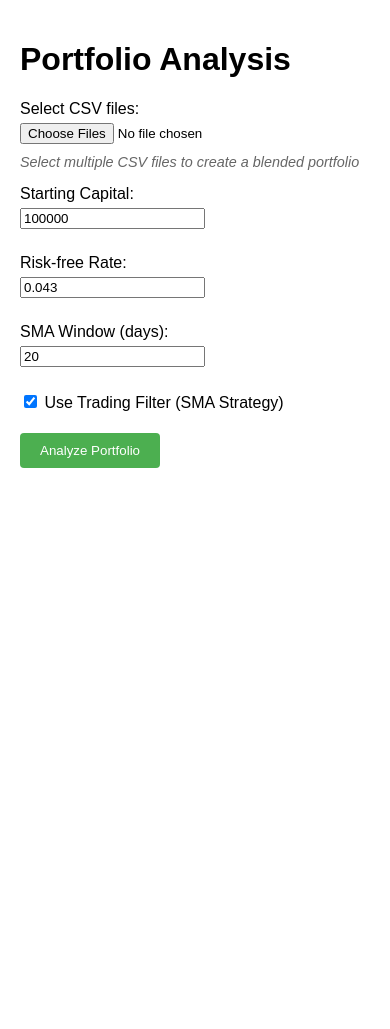
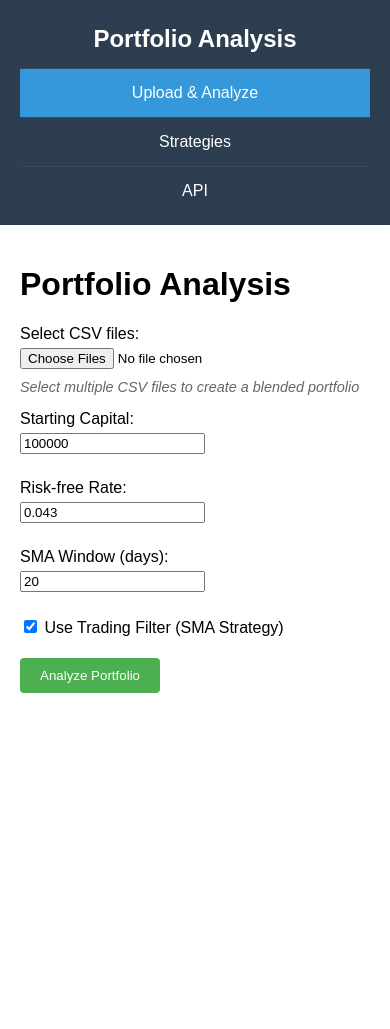
Before and after one commit to perfectm/portfolio-analysis-fastapi, a FastAPI app: page / in a window 390 px wide. Before the commit the page ends 468 px from the top, so only its background shows below. Run offline with FastAPI, Linux system fonts and the light colour scheme.

Commit message:
Add responsive navigation bar to all templates
- Create base.html template with professional navigation bar
- Update upload.html, portfolios.html, and results.html to extend base template
- Add navigation links for Upload & Analyze, Strategies, and API
- Include active state highlighting for current page
- Implement responsive design for mobile devices
- Add professional styling with consistent branding
- Maintain all existing functionality while improving user experience

```diff
--- /dev/null
+++ b/templates/base.html
@@ -0,0 +1,135 @@
+<!DOCTYPE html>
+<html>
+<head>
+    <title>{% block title %}Portfolio Analysis{% endblock %}</title>
+    <style>
+        body {
+            font-family: Arial, sans-serif;
+            margin: 0;
+            padding: 0;
+            background-color: #f5f5f5;
+        }
+
+        /* Navigation Bar Styles */
+        .navbar {
+            background-color: #2c3e50;
+            padding: 0;
+            box-shadow: 0 2px 4px rgba(0,0,0,0.1);
+        }
+
+        .nav-container {
+            max-width: 1200px;
+            margin: 0 auto;
+            display: flex;
+            align-items: center;
+            justify-content: space-between;
+            padding: 0 20px;
+        }
+
+        .nav-brand {
+            color: white;
+            font-size: 1.5rem;
+            font-weight: bold;
+            text-decoration: none;
+            padding: 15px 0;
+        }
+
+        .nav-brand:hover {
+            color: #3498db;
+        }
+
+        .nav-links {
+            display: flex;
+            list-style: none;
+            margin: 0;
+            padding: 0;
+        }
+
+        .nav-links li {
+            margin: 0;
+        }
+
+        .nav-links a {
+            color: white;
+            text-decoration: none;
+            padding: 15px 20px;
+            display: block;
+            transition: background-color 0.3s;
+        }
+
+        .nav-links a:hover {
+            background-color: #34495e;
+        }
+
+        .nav-links a.active {
+            background-color: #3498db;
+        }
+
+        /* Mobile responsive */
+        @media (max-width: 768px) {
+            .nav-container {
+                flex-direction: column;
+                padding: 10px 20px;
+            }
+
+            .nav-links {
+                flex-direction: column;
+                width: 100%;
+            }
+
+            .nav-links a {
+                text-align: center;
+                border-top: 1px solid #34495e;
+            }
+        }
+
+        /* Main content area */
+        .main-content {
+            max-width: 1200px;
+            margin: 0 auto;
+            padding: 20px;
+            background-color: white;
+            min-height: calc(100vh - 80px);
+            box-shadow: 0 0 10px rgba(0,0,0,0.1);
+        }
+
+        /* Footer */
+        .footer {
+            background-color: #2c3e50;
+            color: white;
+            text-align: center;
+            padding: 20px;
+            margin-top: 40px;
+        }
+
+        /* Additional base styles that templates can override */
+        {% block extra_styles %}{% endblock %}
+    </style>
+</head>
+<body>
+    <!-- Navigation Bar -->
+    <nav class="navbar">
+        <div class="nav-container">
+            <a href="/" class="nav-brand">Portfolio Analysis</a>
+            <ul class="nav-links">
+                <li><a href="/" class="{% block nav_upload_active %}{% endblock %}">Upload & Analyze</a></li>
+                <li><a href="/portfolios" class="{% block nav_portfolios_active %}{% endblock %}">Strategies</a></li>
+                <li><a href="/api/strategies" target="_blank">API</a></li>
+            </ul>
+        </div>
+    </nav>
+
+    <!-- Main Content -->
+    <div class="main-content">
+        {% block content %}{% endblock %}
+    </div>
+
+    <!-- Footer -->
+    <footer class="footer">
+        <p>&copy; 2025 Portfolio Analysis Tool. Advanced portfolio performance analytics with database persistence.</p>
+    </footer>
+
+    <!-- Additional scripts -->
+    {% block extra_scripts %}{% endblock %}
+</body>
+</html>
--- a/templates/upload.html
+++ b/templates/upload.html
@@ -1,13 +1,12 @@
-<!DOCTYPE html>
-<html>
-<head>
-    <title>Portfolio Analysis</title>
-    <style>
-        body {
-            font-family: Arial, sans-serif;
+{% extends "base.html" %}
+
+{% block title %}Portfolio Analysis - Upload{% endblock %}
+
+{% block nav_upload_active %}active{% endblock %}
+
+{% block extra_styles %}
+        .main-content {
             max-width: 800px;
-            margin: 0 auto;
-            padding: 20px;
         }
         .form-group {
             margin-bottom: 15px;
@@ -71,9 +70,9 @@
             font-size: 0.9em;
             font-style: italic;
         }
-    </style>
-</head>
-<body>
+{% endblock %}
+
+{% block content %}
     <h1>Portfolio Analysis</h1>
     <form action="/upload" method="post" enctype="multipart/form-data">
         <div class="form-group">
@@ -263,6 +262,8 @@
                 }
             }
         });
+{% endblock %}
+
+{% block extra_scripts %}
     </script>
-</body>
-</html>
+{% endblock %}
```
Also changed, not shown: API_STRATEGIES_ENDPOINTS.md (+16 -0 lines), templates/portfolios.html (+11 -20 lines), templates/results.html (+12 -17 lines).
